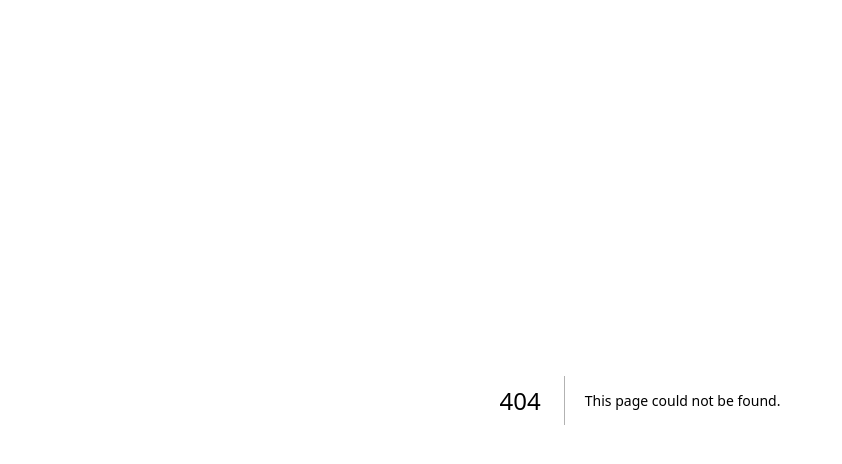
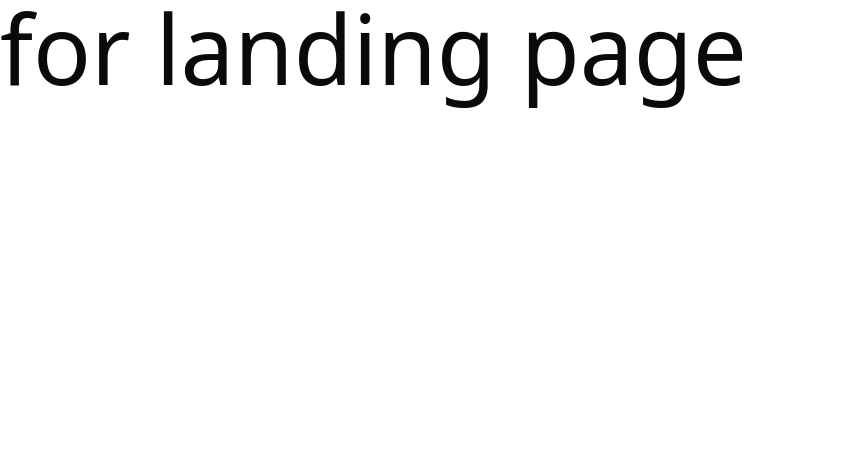
Before and after one commit to michaelrynm/pos-fe, a Next.js app: page /home in a window 1280 px wide. Before the commit this address had no page. Shown: the top 464 px of the page, without its empty margins (0-842 px from the left). Built offline with nearby package versions, Linux system fonts and the light colour scheme.

Commit message:
chore: setup initial project folder structure

```diff
--- /dev/null
+++ b/src/app/(users)/home/page.tsx
@@ -0,0 +1,7 @@
+export default function HomePage () {
+  return (
+    <div>
+      <p className="text-8xl">for landing page</p>
+    </div>
+  )
+}
--- a/src/app/users/layout.tsx
+++ b/src/app/(users)/products/layout.tsx
@@ -1,4 +1,4 @@
-import { UserHeader } from "@/features/users";
+import { UserHeader } from "@/features/users/components";
 
 export default function UserLayout({
   children,
--- a/src/app/users/page.tsx
+++ b/src/app/(users)/products/page.tsx
@@ -1,4 +1,8 @@
-import { BreadcrumbNav, FilterSidebar, ProductGrid } from "@/features/users";
+import {
+  BreadcrumbNav,
+  FilterSidebar,
+  ProductGrid,
+} from "@/features/users/components";
 
 export default function UserPage() {
   return (
```
